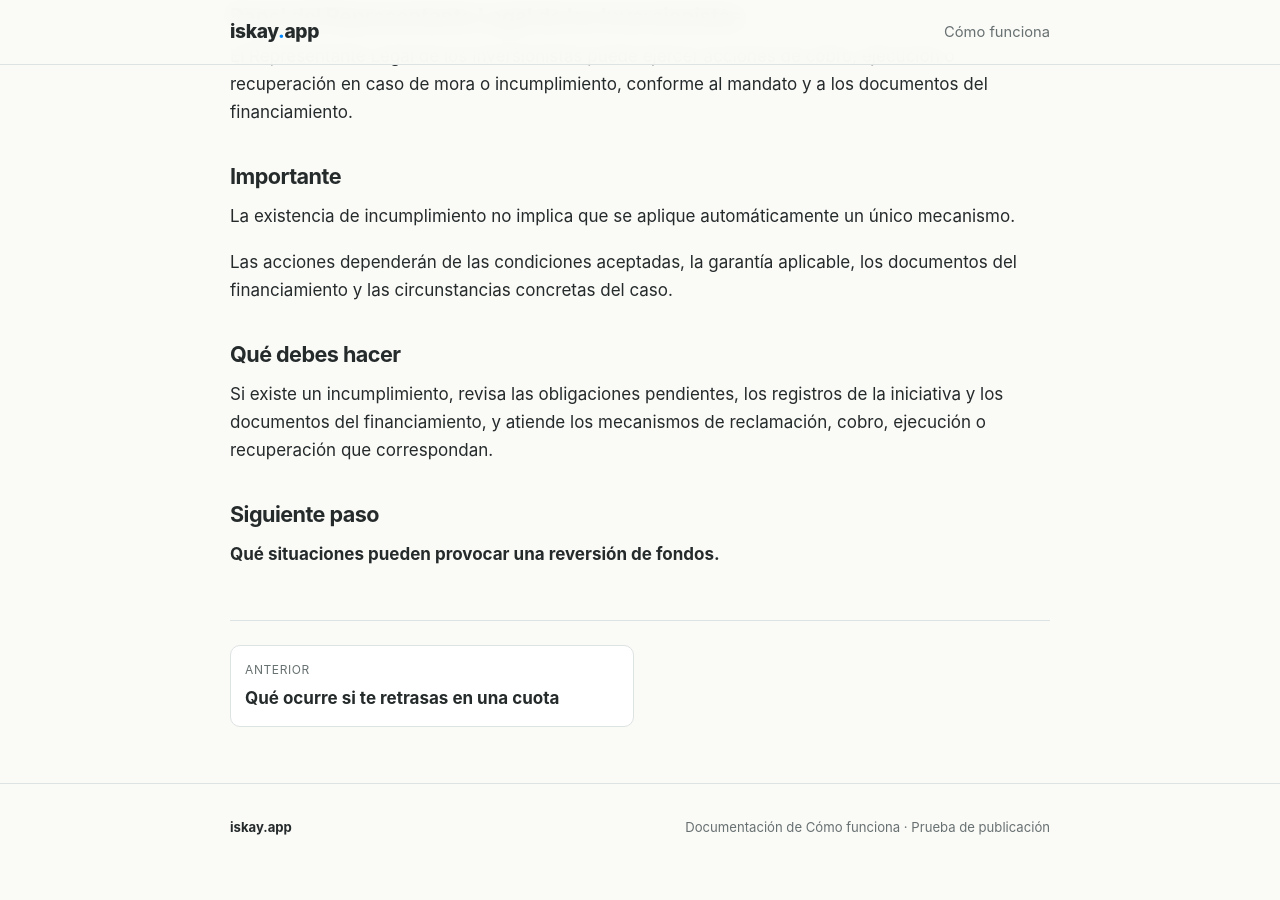
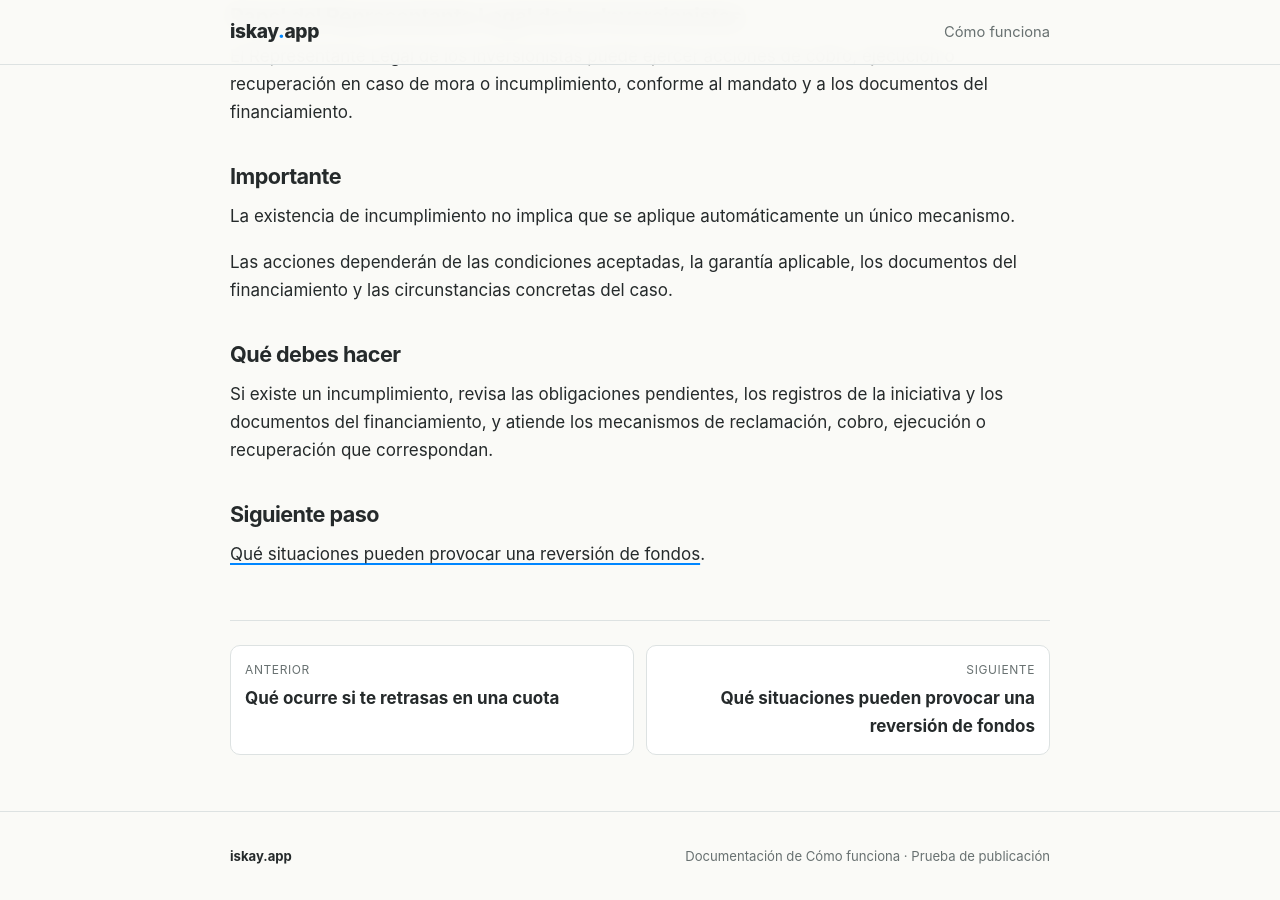
Before and after one commit to iskayApp/como-funciona, a Jekyll site: the page built from ideas/financiamiento-reembolsable/promotores/06-cumple-y-da-seguimiento/31-que-ocurre-si-existe-incumplimiento.md, in a window 1280 px wide and 900 px high, scrolled down 1776 px. Built offline with Jekyll 4.4.1, drawn with Linux system fonts in a browser that asks for light colours; before the commit the page ends 2648 px from its top, so only the background shows below that; some of the changed lines change nothing that is shown.

Commit message:
docs: enlazar ficha 31 con ficha 32

```diff
--- a/ideas/financiamiento-reembolsable/promotores/06-cumple-y-da-seguimiento/31-que-ocurre-si-existe-incumplimiento.md
+++ b/ideas/financiamiento-reembolsable/promotores/06-cumple-y-da-seguimiento/31-que-ocurre-si-existe-incumplimiento.md
@@ -14,6 +14,8 @@ status: "Borrador para revisión"
 reviewed: "2026-11-01"
 prev_url: /financiamiento-reembolsable/promotores/cumple-y-da-seguimiento/que-ocurre-si-te-retrasas-en-una-cuota/
 prev_title: "Qué ocurre si te retrasas en una cuota"
+next_url: /financiamiento-reembolsable/promotores/cumple-y-da-seguimiento/que-situaciones-pueden-provocar-una-reversion-de-fondos/
+next_title: "Qué situaciones pueden provocar una reversión de fondos"
 ---
 
 # Qué ocurre si existe incumplimiento
@@ -82,4 +84,4 @@ Si existe un incumplimiento, revisa las obligaciones pendientes, los registros d
 
 ## Siguiente paso
 
-**Qué situaciones pueden provocar una reversión de fondos.**
+[Qué situaciones pueden provocar una reversión de fondos]({{ '/financiamiento-reembolsable/promotores/cumple-y-da-seguimiento/que-situaciones-pueden-provocar-una-reversion-de-fondos/' | relative_url }}).
```
